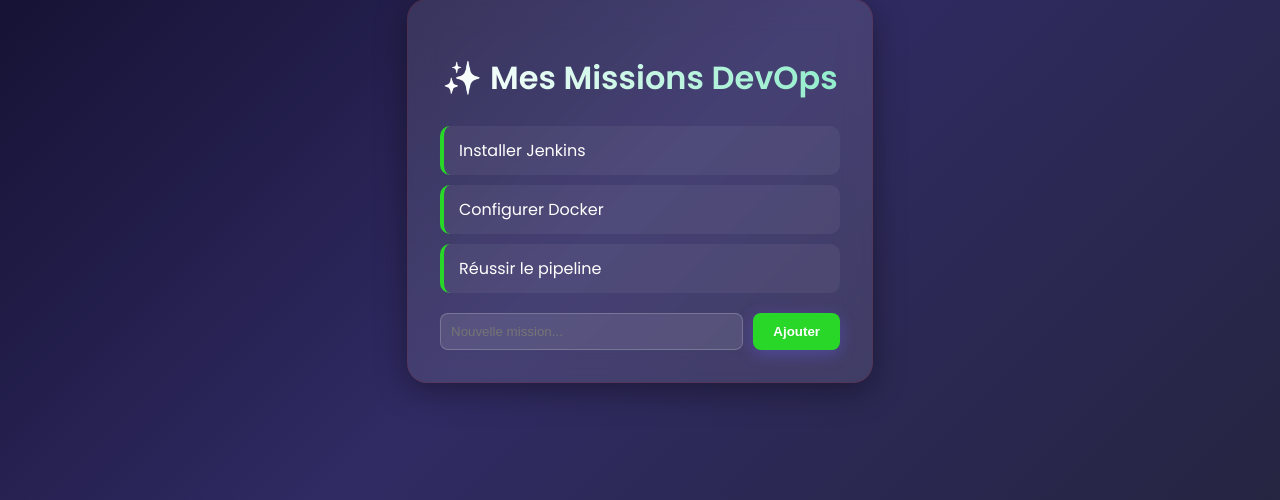
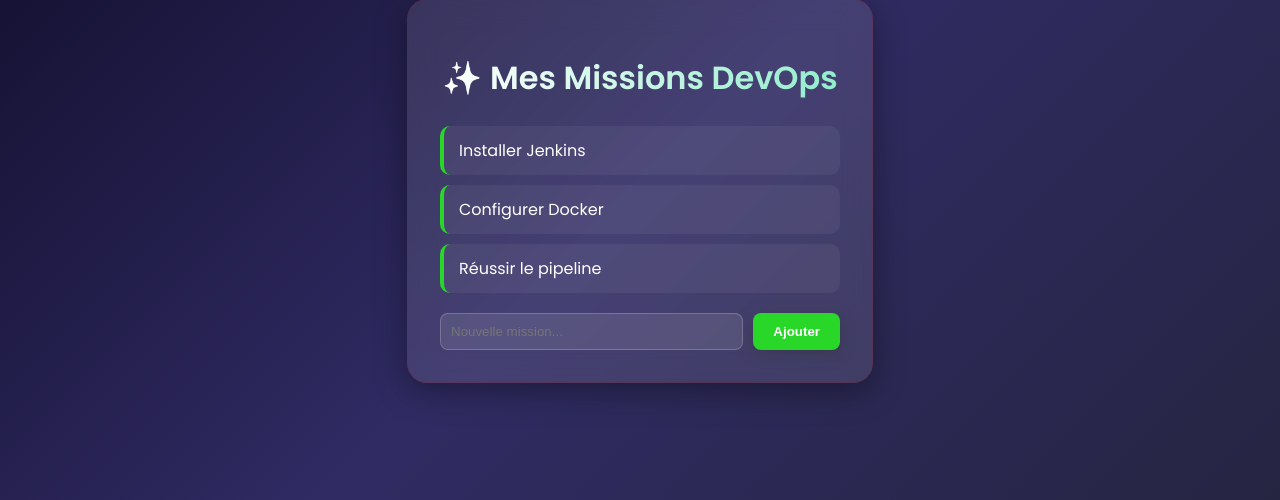
Before and after one commit to khadijaOubaha/devops-lab, a Flask app: page / in a window 1280 px wide. Shown: the part 209-709 px from the top of the page. Run offline with Flask 3, Linux system fonts and the light colour scheme.

Commit message:
changer les couleurs

```diff
--- a/static/style.css
+++ b/static/style.css
@@ -85,7 +85,7 @@ button {
     cursor: pointer;
     font-weight: 600;
     transition: 0.3s;
-    box-shadow: 0 4px 15px rgba(108, 92, 231, 0.4);
+    box-shadow: 0 4px 15px rgba(52, 51, 56, 0.4);
 }
 
 button:hover {
```
